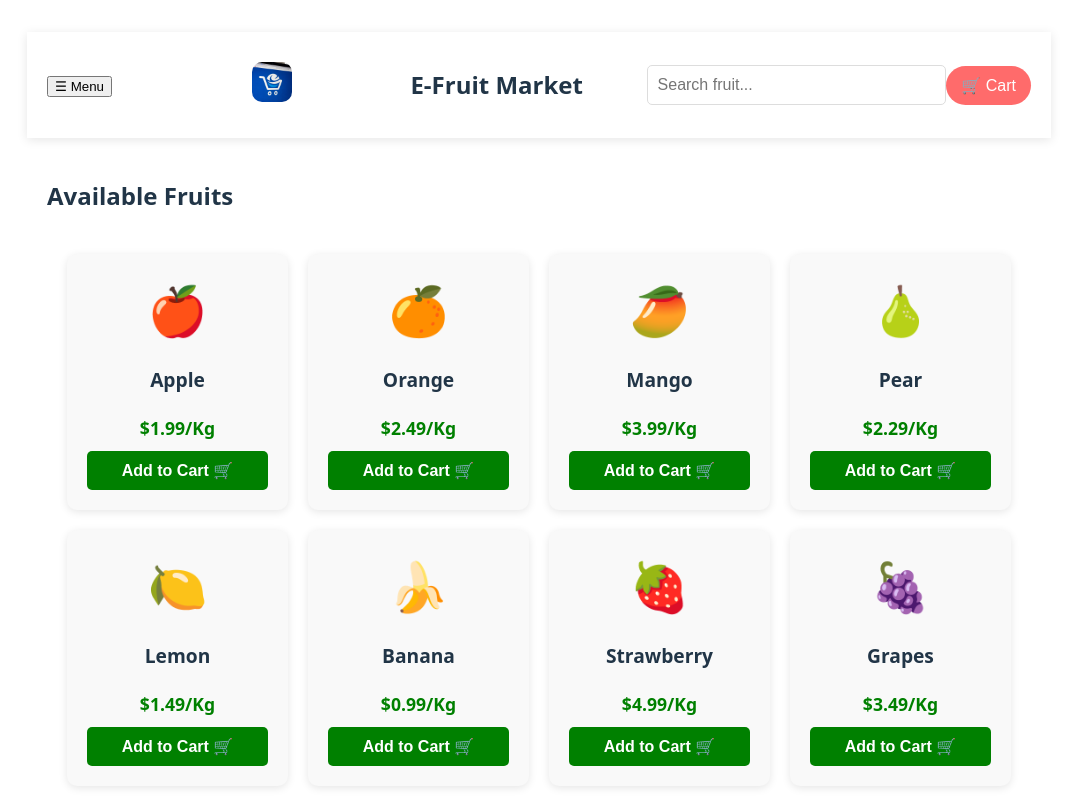
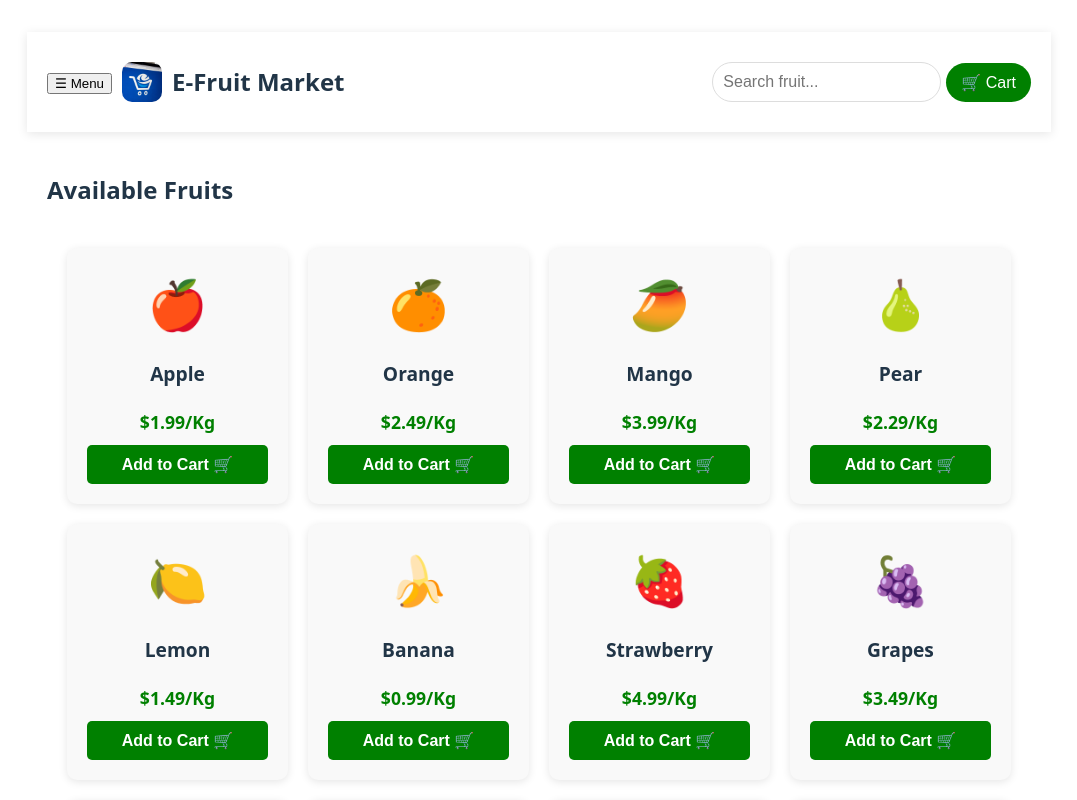
Before and after one commit to Collinse-lab/E-market-project, a React app: page / in a window 1280 px wide. Shown: the top 800 px of the page, without its empty margins (101-1178 px from the left). Built offline with nearby package versions, Linux system fonts and the light colour scheme; the HTML template or start-up script is replaced by a standard one.

Commit message:
modified the headers

```diff
--- a/src/App.tsx
+++ b/src/App.tsx
@@ -166,7 +166,7 @@ function App() {
       <div className='header'>
         <div className='header-left'>
           <MenuButton/>
-        </div>
+
         <div className='logo-container'>
           <a href="https://e-market.com" target="_blank" rel="noopener noreferrer">
             <img src={Logo} className="logo" alt="Market logo" />
@@ -174,7 +174,7 @@ function App() {
         </div>
 
         <h1>E-Fruit Market</h1>
-
+        </div>
         <div className='search-container'>
           <input
             type="text"
--- a/src/styles.css
+++ b/src/styles.css
@@ -11,20 +11,7 @@
   padding:10px;
   border-radius:20px;
 }
-.line {
-  display: flex;
-  align-items: center;
-  gap: 20px;
-  padding: 15px 20px;
-  background: #f8f9fa;
-  border-bottom: 2px solid #dee2e6;
-  flex-wrap: wrap;
-}
 
-.header-left {
-  display: flex;
-  align-items: center;
-}
 .fruits-container{
    display: grid;
   grid-template-columns: repeat(auto-fill, minmax(150px, 1fr));
@@ -86,7 +73,7 @@
   transition: transform 0.2s, background 0.2s;
 }
 .cart-button:hover {
-  background: #45a049;
+  background: green;
   transform: scale(1.05);
 }
 
@@ -109,7 +96,7 @@
 }
 
 .cart-toggle {
-  background: #ff6b6b;
+  background: green;
   color: white;
   border: none;
   padding: 10px 15px;
@@ -120,14 +107,14 @@
 }
 
 .cart-toggle:hover {
-  background: #ff5252;
+  background: green;
 }
 
 .cart-badge {
   position: absolute;
   top: -8px;
   right: -8px;
-  background: #ff4444;
+  background: red;
   color: white;
   border-radius: 50%;
   padding: 2px 6px;
@@ -269,34 +256,46 @@
 
 .header-left {
   flex: 1;
+  display:flex;
+  align-items: center;
+  gap:0;
+  justify-content: flex-start;
 }
 
 .logo-container {
-  flex: 1;
+  flex: 0 0 auto;
+  display:flex;
   text-align: center;
 }
 
 .logo {
   max-height: 50px;
+  width: auto;
+  display: block;
 }
 
 .header h1 {
-  flex: 2;
-  text-align: center;
+  flex: 0 0 auto;
+  text-align: left;
   margin: 0;
+  padding: 0;
+  white-space: nowrap;
 }
 
 .search-container {
-  flex: 2;
+  flex: 0 0 auto;
   display: flex;
   gap: 10px;
+  width: auto;
+  margin-right: 5px;
+
 }
 
 .search-container input {
   flex: 1;
   padding: 10px;
   border: 1px solid #ddd;
-  border-radius: 5px;
+  border-radius: 20px;
   font-size: 1em;
 }
 
```
